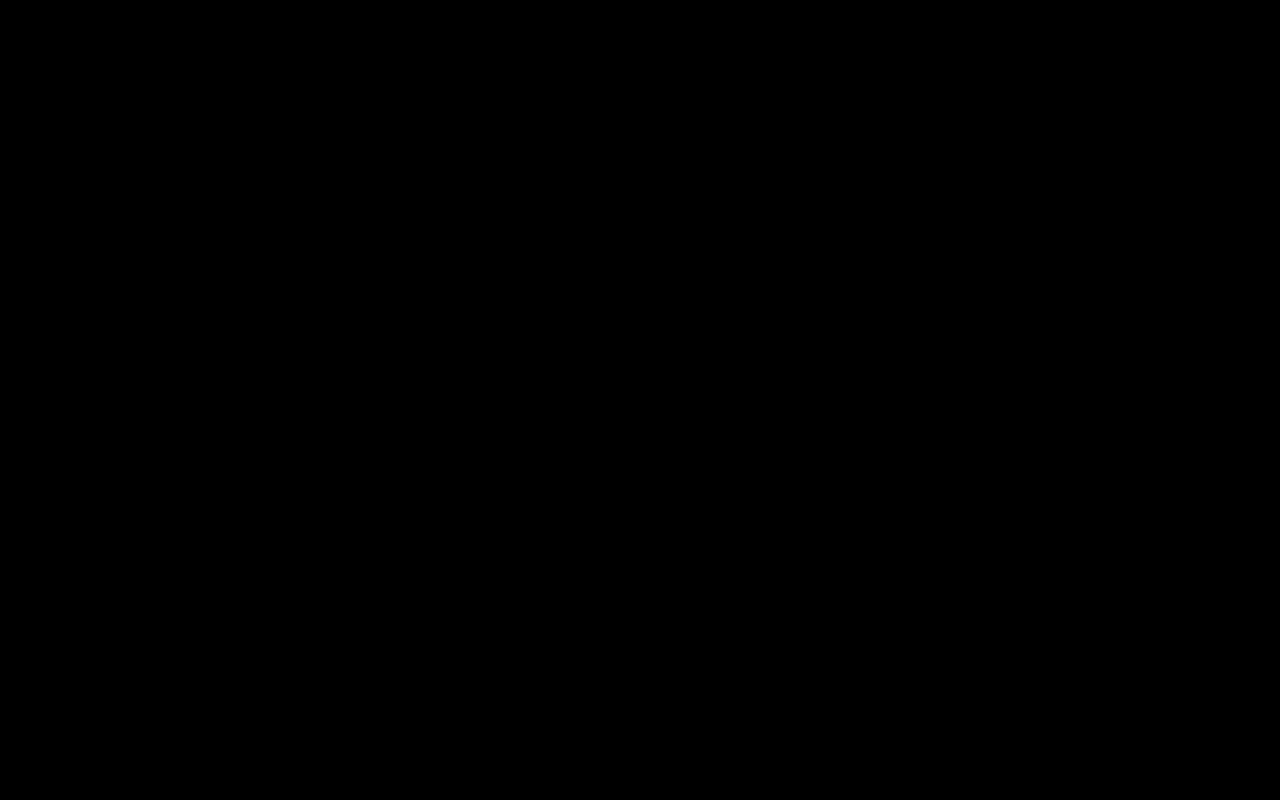
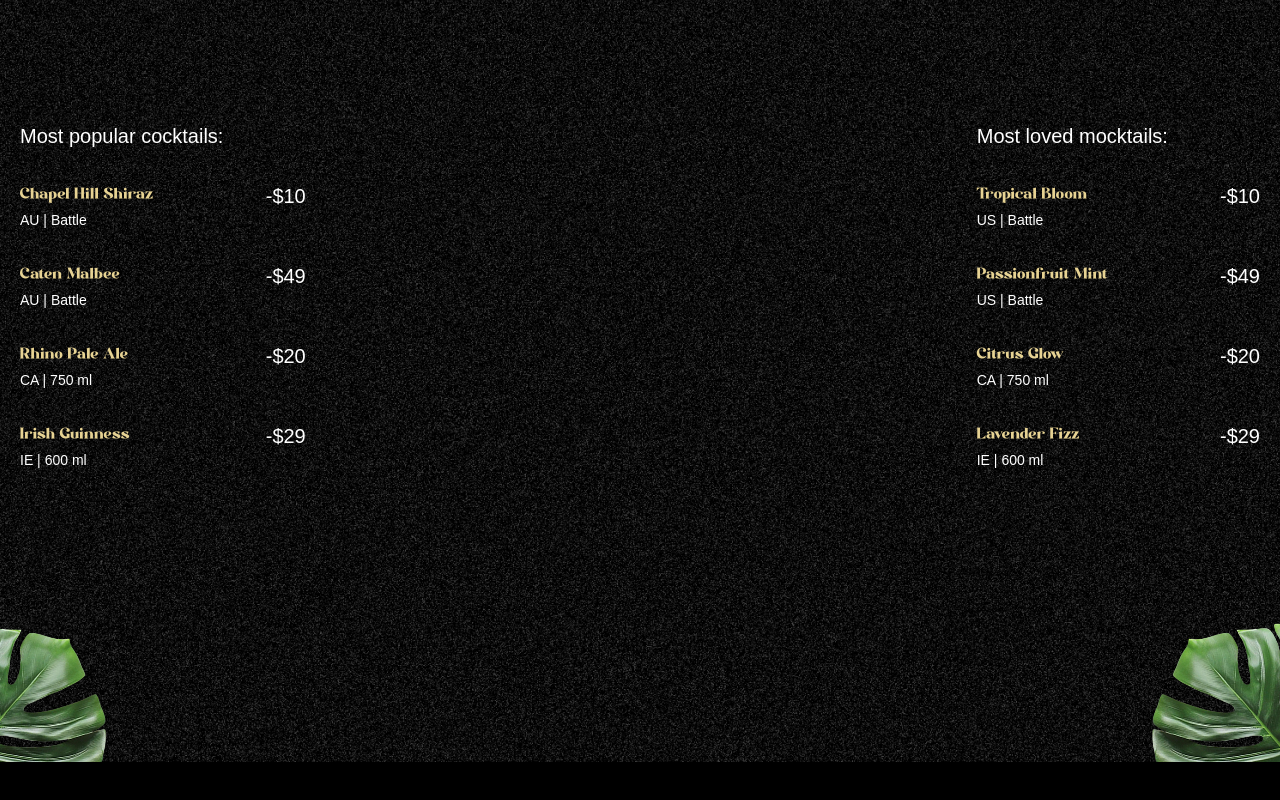
Before and after one commit to AmanBeast/cocktails, a React (Vite) app: page / in a window 1280 px wide. Shown: the part 838-1638 px from the top of the page. Before the commit the page ends 1600 px from the top, so only its background shows below. Built offline with nearby package versions, Linux system fonts and the light colour scheme; a web font is replaced by a local one.

Commit message:
Implementing the cocktail section

```diff
--- a/src/App.jsx
+++ b/src/App.jsx
@@ -3,7 +3,7 @@ import gsap from "gsap";
 
 import Navbar from "./components/navbar.jsx";
 import Hero from './components/Hero.jsx'
-
+import Cocktails from "./components/Cocktails.jsx";
 // we have to do this because they are not automatically active
 gsap.registerPlugin(ScrollTrigger,SplitText);
 
@@ -12,6 +12,7 @@ const App = () => {
    <main>
     <Navbar />
     <Hero />
+    <Cocktails />
     <div className="h-dvh  bg:black"></div>
    </main>
   )
--- /dev/null
+++ b/src/components/Cocktails.jsx
@@ -0,0 +1,66 @@
+import { cocktailLists,mockTailLists } from "../constants"
+import { useGSAP } from "@gsap/react"
+import gsap from "gsap"
+
+const Cocktails = () => {
+        useGSAP(()=> {
+            const parallaxTimeline = gsap.timeline({
+                scrollTrigger: {
+                    trigger: '#cocktails',
+                    start: 'top 30%',
+                    end: 'bottom',
+                    scrub: true,
+                }
+            })
+
+            parallaxTimeline.from(
+                '#c-left-leaf', {
+                x:-100,y:100
+            })
+            .from('#c-right-leaf', {
+                x:100, y:100
+            })
+        })
+  return (
+    <section id="cocktails" className="noisy">
+    <img src="/images/cocktail-left-leaf.png" alt="l-leaf"  id="c-left-leaf"/>
+    <img src="/images/cocktail-right-leaf.png" alt="r-leaf"  id="c-right-leaf"/>
+
+    <div className="list">
+    <div className="popular">
+        <h2>Most popular cocktails:</h2>
+
+        <ul>
+            {cocktailLists.map(({name,country,detail,price}) =>(
+                <li key={name}>
+                    <div className="md:me-28">
+                     <h3>{name}</h3>
+                     <p>{country} | {detail}</p>
+                    </div>
+                    <span>-{price}</span>
+                </li>
+            ))}
+        </ul>
+    </div>
+
+   <div className="loved">
+   <h2>Most loved mocktails:</h2>
+    <ul>
+       {mockTailLists.map(({name,country,detail,price}) =>(
+           <li key={name}>
+               <div className="me-28">
+                <h3>{name}</h3>
+                <p>{country} | {detail}</p>
+               </div>
+               <span>-{price}</span>
+           </li>
+       ))}
+    </ul>
+    </div>
+    </div>
+
+    </section>
+)
+}
+
+export default Cocktails
--- a/src/components/navbar.jsx
+++ b/src/components/navbar.jsx
@@ -15,7 +15,6 @@ const Navbar = () => {
             backgroundFilter:'blur(10px)',
             duration:1,
             ease:'power1.inOut'
-
         });
 
     })
```
